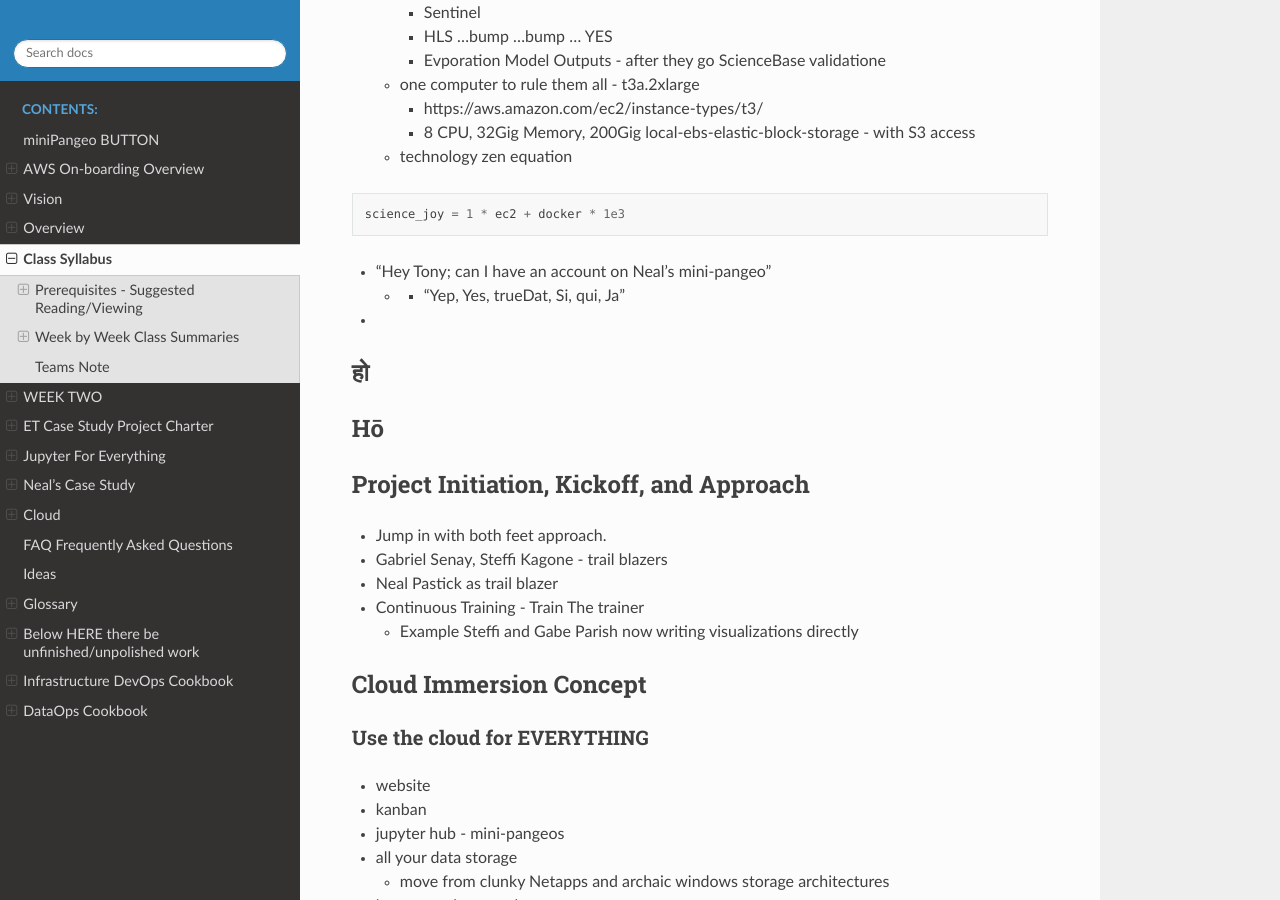
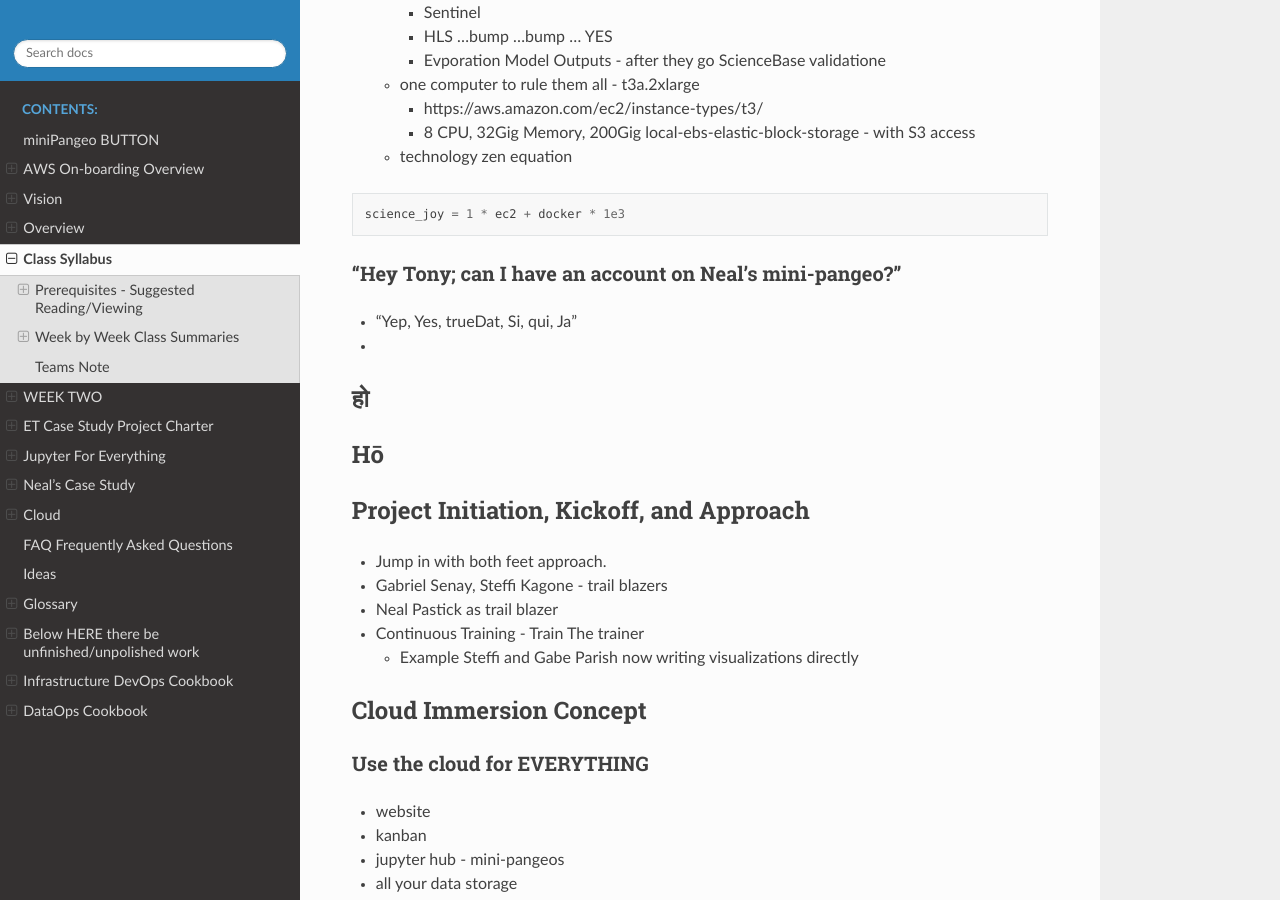
Before and after one commit to tonybutzer/harmony, a Sphinx documentation site: the page built from documentation/source/00weekbyweek.md, in a window 1280 px wide and 900 px high, scrolled down 4998 px. Built offline with Sphinx 7.4.7 and the Read the Docs theme 2.0.0, drawn with Linux system fonts in a browser that asks for light colours; pages that are not in the unit, such as notebooks, are missing from menus.

Commit message:
automatic git update from Makefile

````diff
--- a/documentation/source/00weekbyweek.md
+++ b/documentation/source/00weekbyweek.md
@@ -165,8 +165,8 @@ we will fill in more color/detail as we go through our CASE Studies.
 science_joy = 1 * ec2 + docker * 1e3
 ```
 
-- "Hey Tony; can I have an account on Neal's mini-pangeo"
-	- - "Yep, Yes, trueDat, Si, qui, Ja"
+### "Hey Tony; can I have an account on Neal's mini-pangeo?"
+- "Yep, Yes, trueDat, Si, qui, Ja"
 - ## हो
 - ## Hō
 
````
